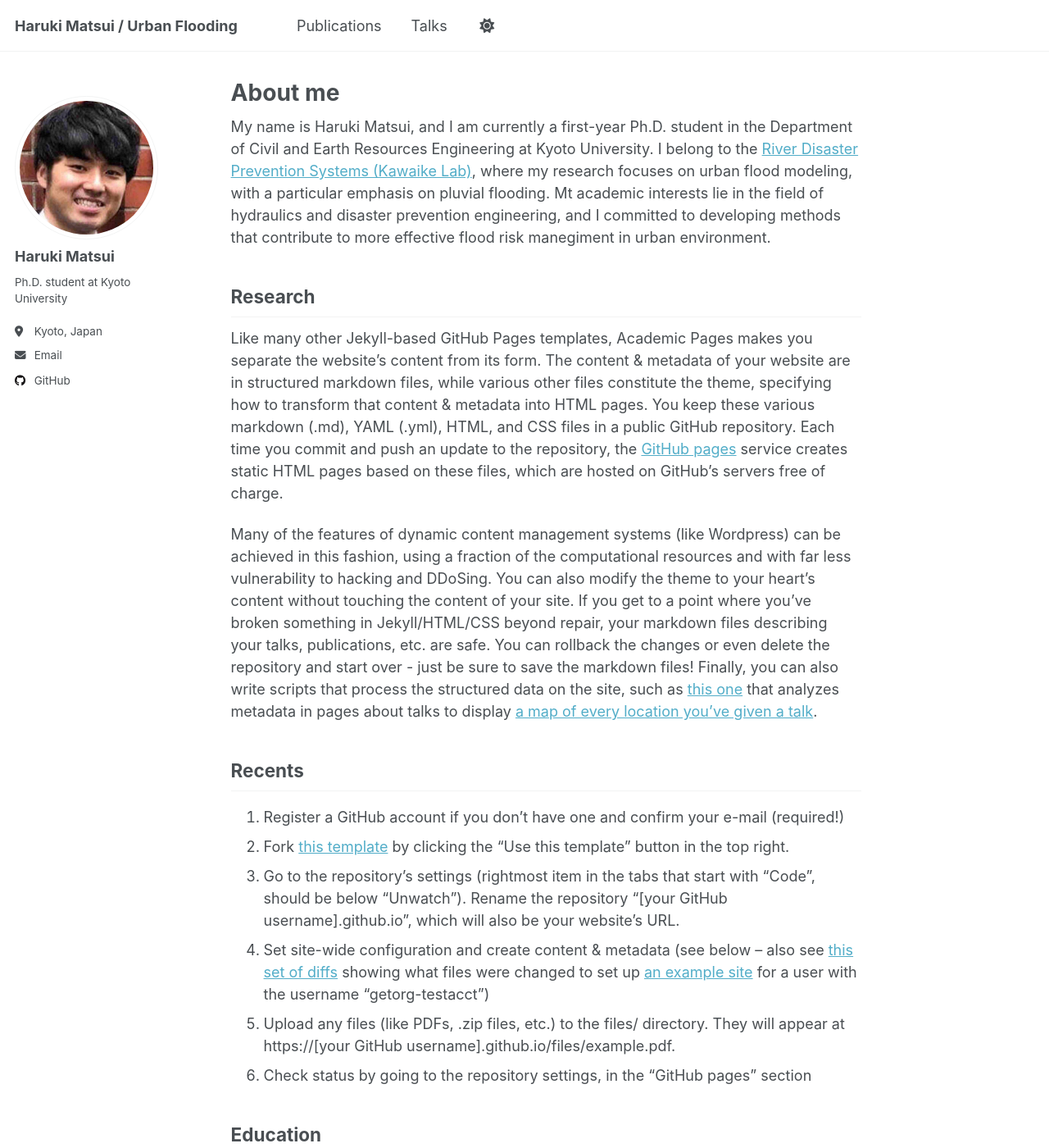
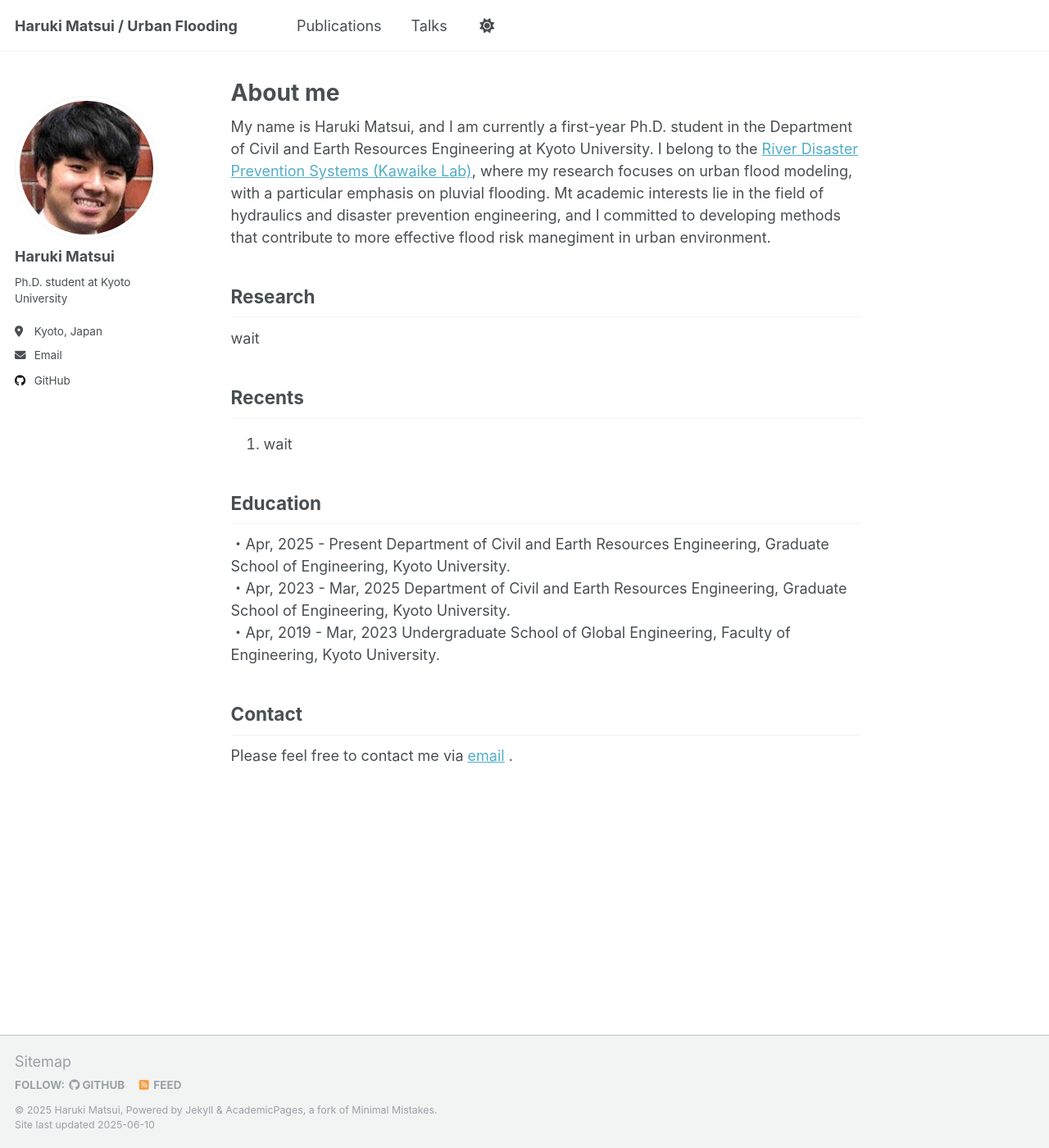
Before and after one commit to matsuiUOL/matsuiUOL.github.io, a Jekyll site: the page built from _pages/about.md, in a window 1280 px wide and 1400 px high. Shown: the whole window at 82% size. Built offline with Jekyll 4.4.1, drawn with Linux system fonts in a browser that asks for light colours; some of the changed text lies outside the part shown.

Commit message:
change from Research

```diff
--- a/_pages/about.md
+++ b/_pages/about.md
@@ -11,18 +11,11 @@ My name is Haruki Matsui, and I am currently a first-year Ph.D. student in the D
 
 Research
 ------
-Like many other Jekyll-based GitHub Pages templates, Academic Pages makes you separate the website's content from its form. The content & metadata of your website are in structured markdown files, while various other files constitute the theme, specifying how to transform that content & metadata into HTML pages. You keep these various markdown (.md), YAML (.yml), HTML, and CSS files in a public GitHub repository. Each time you commit and push an update to the repository, the [GitHub pages](https://pages.github.com/) service creates static HTML pages based on these files, which are hosted on GitHub's servers free of charge.
-
-Many of the features of dynamic content management systems (like Wordpress) can be achieved in this fashion, using a fraction of the computational resources and with far less vulnerability to hacking and DDoSing. You can also modify the theme to your heart's content without touching the content of your site. If you get to a point where you've broken something in Jekyll/HTML/CSS beyond repair, your markdown files describing your talks, publications, etc. are safe. You can rollback the changes or even delete the repository and start over - just be sure to save the markdown files! Finally, you can also write scripts that process the structured data on the site, such as [this one](https://github.com/academicpages/academicpages.github.io/blob/master/talkmap.ipynb) that analyzes metadata in pages about talks to display [a map of every location you've given a talk](https://academicpages.github.io/talkmap.html).
+wait
 
 Recents
 ------
-1. Register a GitHub account if you don't have one and confirm your e-mail (required!)
-1. Fork [this template](https://github.com/academicpages/academicpages.github.io) by clicking the "Use this template" button in the top right.
-1. Go to the repository's settings (rightmost item in the tabs that start with "Code", should be below "Unwatch"). Rename the repository "[your GitHub username].github.io", which will also be your website's URL.
-1. Set site-wide configuration and create content & metadata (see below -- also see [this set of diffs](http://archive.is/3TPas) showing what files were changed to set up [an example site](https://getorg-testacct.github.io) for a user with the username "getorg-testacct")
-1. Upload any files (like PDFs, .zip files, etc.) to the files/ directory. They will appear at https://[your GitHub username].github.io/files/example.pdf.
-1. Check status by going to the repository settings, in the "GitHub pages" section
+1. wait
 
 Education
 ------
```
